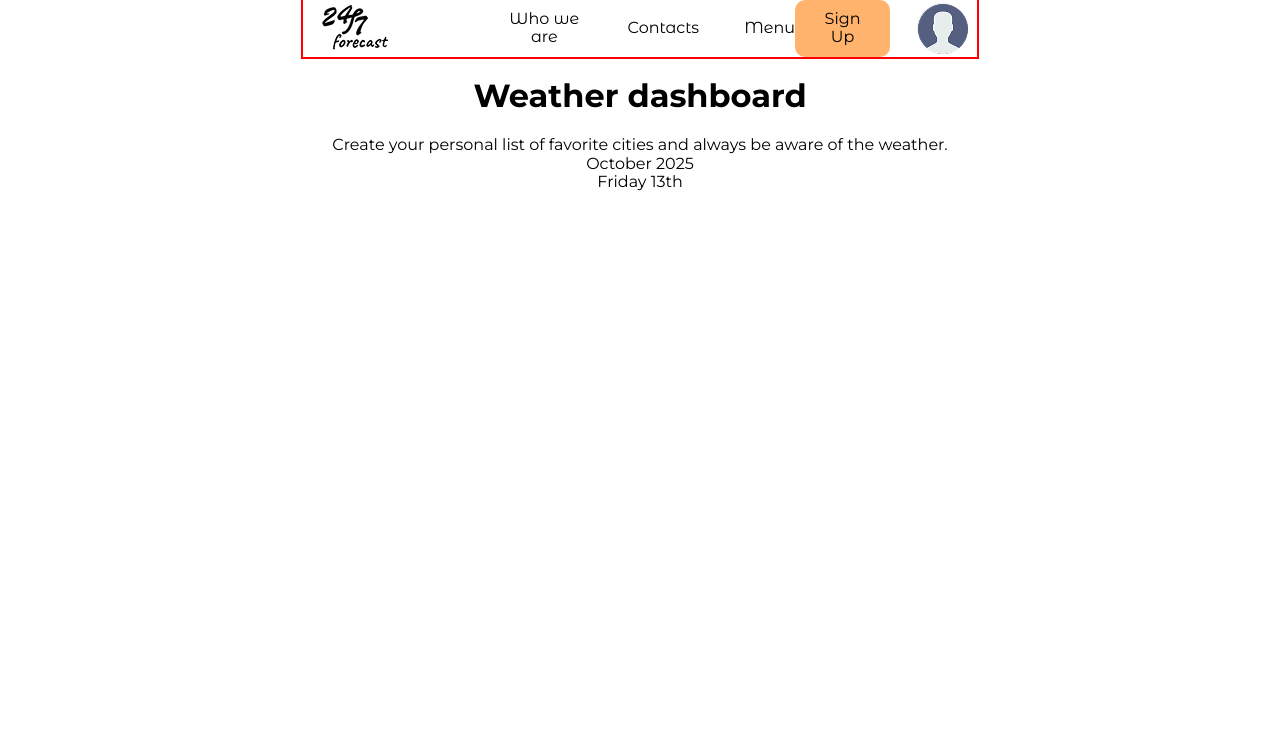
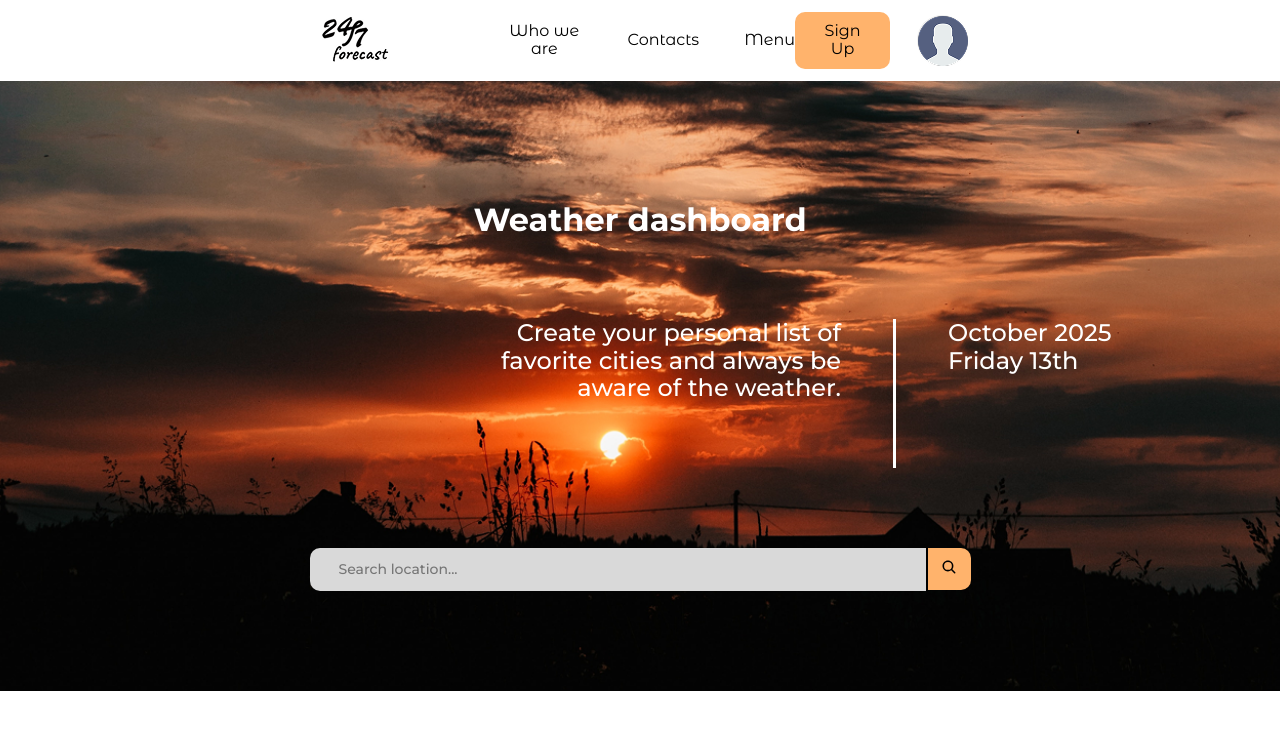
Before and after one commit to LidiiaPopadiuk/forecast-app, a React (Create React App) app: page / in a window 1280 px wide. Shown: the top 730 px of the page. Built offline with nearby package versions, Linux system fonts and the light colour scheme.

Commit message:
finish with hero

```diff
--- a/package.json
+++ b/package.json
@@ -11,6 +11,7 @@
     "normalize.css": "^8.0.1",
     "react": "^19.2.4",
     "react-dom": "^19.2.4",
+    "react-icons": "^5.5.0",
     "react-scripts": "5.0.1",
     "sass": "^1.97.3",
     "web-vitals": "^2.1.4"
--- a/src/components/header/Header.module.scss
+++ b/src/components/header/Header.module.scss
@@ -2,6 +2,8 @@ $btn-color: #ffb36c;
 $text-color: #000;
 
 .header {
+  background: #fff;
+  padding: 12px;
   &__wrapper {
     display: flex;
     justify-content: center;
--- a/src/components/hero/Hero.jsx
+++ b/src/components/hero/Hero.jsx
@@ -1,5 +1,6 @@
 import x from './Hero.module.scss'
 import { useState } from 'react'
+import { IoSearch } from "react-icons/io5";
 
 export const Hero = () => {
 
@@ -10,13 +11,23 @@ export const Hero = () => {
 
     return (
         <div className={x.hero}>
-            <h1>Weather dashboard</h1>
-            <div>
-                <p>Create your personal list of favorite cities and always be aware of the weather.</p>
-                <div></div>
-                <p>{month} {year}</p>
-                <p>{day} {date} </p>
-            </div>
+            <div className='container'>
+               {/* <div className={x.hero__titleWrapper}> */}
+                 <h1 className={x.hero__title}>Weather dashboard</h1>
+                <div className={x.hero__wrapper}>
+                    <p className={x.hero__parag}>Create your personal list of favorite cities and always be aware of the weather.</p>
+                    <div className={x.hero__bar}></div>
+                    <div className={x.hero__date}>
+                        <p className={x.hero__paragg}>{month} {year}</p>
+                        <p className={x.hero__paragg}>{day} {date} </p>
+                    </div>
+                </div>
+               </div>
+                <form className={x.hero__form}>
+                    <input placeholder='Search location...' className={x.hero__input} type="submite" />
+                    <button className={x.hero__btn}><IoSearch /></button>
+                </form>
+            {/* </div> */}
         </div>
     )
 }
--- a/src/components/hero/Hero.module.scss
+++ b/src/components/hero/Hero.module.scss
@@ -0,0 +1,83 @@
+$white-color: #fff;
+
+.hero {
+  padding: 100px 0;
+  background-image: url(../../img/back-hero.png);
+  background-repeat: no-repeat;
+  background-size: cover;
+  background-position: center;
+  &__title {
+    color: $white-color;
+    margin-bottom: 80px;
+  }
+  &__wrapper {
+    position: relative;
+    left: 183px;
+    // padding-left: 40px;
+    display: flex;
+    align-items: flex-start;
+    height: 149px;
+  }
+  &__bar {
+    // border: 3px solid $white-color;
+    // transform: rotate(-90deg);
+    // width: 144px;
+    // height: 0px;
+
+    width: 3px;
+    height: 100%;
+    background-color: $white-color;
+    margin: 0 52px;
+  }
+  &__parag {
+    font-weight: 500;
+    font-size: 24px;
+    text-align: right;
+    color: $white-color;
+    width: 345px;
+  }
+  &__paragg {
+    font-weight: 500;
+    font-size: 24px;
+    color: $white-color;
+  }
+  &__date {
+    display: flex;
+    flex-direction: column;
+    align-items: flex-start;
+  }
+  &__input {
+    outline: none;
+    border-radius: 10px;
+    border: none;
+    width: 585px;
+    height: 40.6px;
+    background: #d9d9d9;
+    border-top-right-radius: 0px;
+    border-bottom-right-radius: 0px;
+
+    font-weight: 500;
+    font-size: 14px;
+    color: #878787;
+    // padding-top: 13px;
+    padding-left: 29px;
+  }
+  &__btn {
+    border: none;
+    border-left: 2px solid #000;
+    border-radius: 0 10px 10px 0;
+    width: 45px;
+    height: 42px;
+    background: #ffb36c;
+  }
+  &__form {
+    //   border-radius: 10px;
+    //   width: 625px;
+    //   height: 42px;
+    //   background: #d9d9d9;
+    margin-top: 80px;
+    display: flex;
+    align-items: center;
+    justify-content: center;
+  }
+}
--- a/src/index.css
+++ b/src/index.css
@@ -38,7 +38,7 @@ a {
 
 .container {
   padding: 0 10px;
-  outline: red solid 2px;
+  /* outline: red solid 2px; */
   width: 100%;
   margin: 0 auto;
 }
```
Also changed, not shown: src/img/back-hero.png (added), 1 other file (tests, documents, lock files or other folders).
